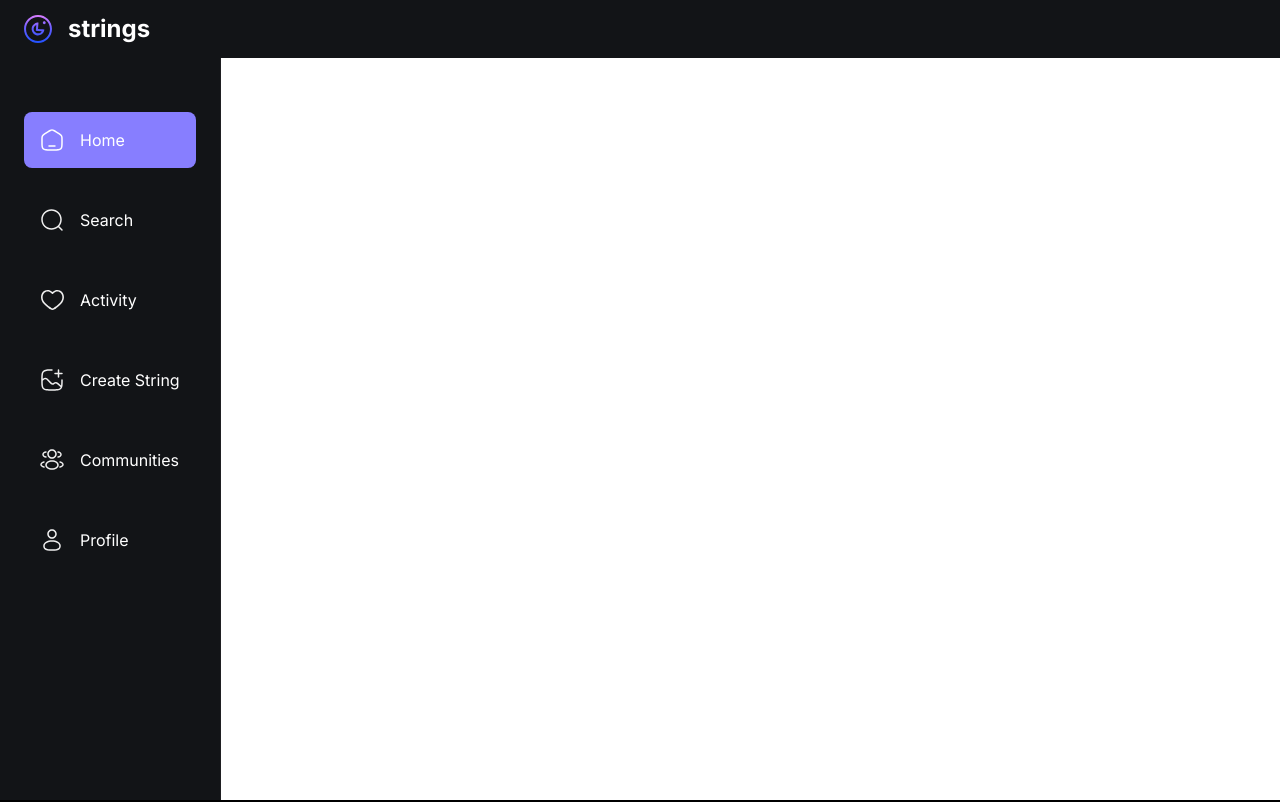
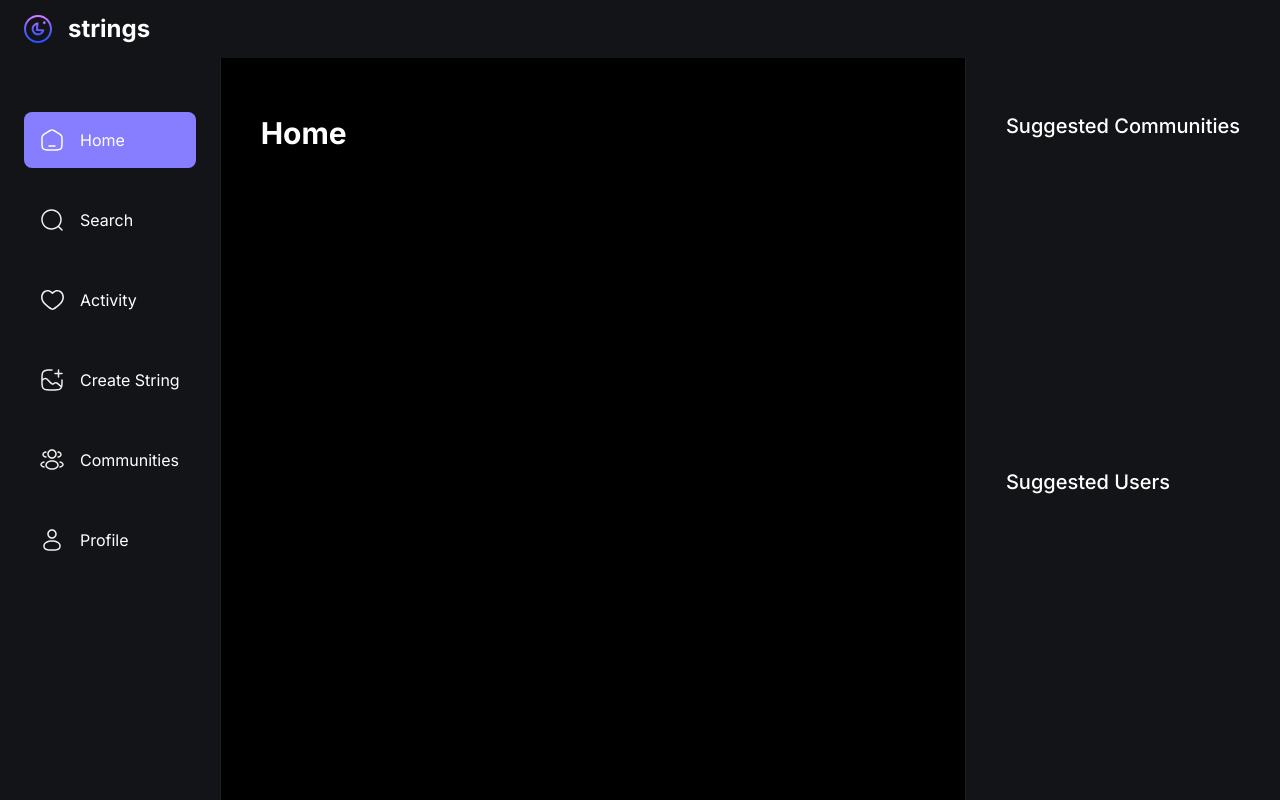
Before and after one commit to hsirkar/strings, a Next.js app: page / in a window 1280 px wide. Shown: the top 802 px of the page. Built offline with nearby package versions, Linux system fonts and the light colour scheme; no server answers.

Commit message:
Finish homepage

```diff
--- a/app/(root)/layout.tsx
+++ b/app/(root)/layout.tsx
@@ -23,7 +23,7 @@ export default function RootLayout({
         <html lang="en">
         <body className={inter.className}>
             <Topbar />
-            <main>
+            <main className="flex flex-row">
                 <LeftSidebar />
                 <section className="main-container">
                     <div className="w-full max-w-4xl">
--- a/components/shared/RightSidebar.tsx
+++ b/components/shared/RightSidebar.tsx
@@ -1,5 +1,14 @@
 function RightSidebar() {
-    return <h1>RightSidebar!</h1>
+    return (
+        <section className="custom-scrollbar rightsidebar">
+            <div className="flex flex-1 flex-col justify-start">
+                <h3 className="text-heading4-medium text-light-1">Suggested Communities</h3>
+            </div>
+            <div className="flex flex-1 flex-col justify-start">
+                <h3 className="text-heading4-medium text-light-1">Suggested Users</h3>
+            </div>
+        </section>
+    )
 }
 
 export default RightSidebar;
```
